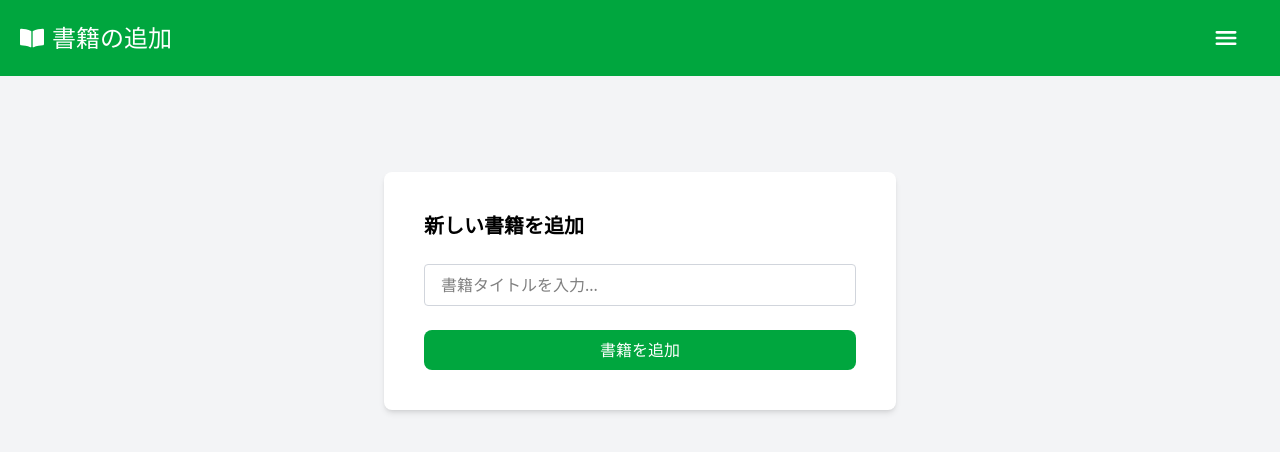
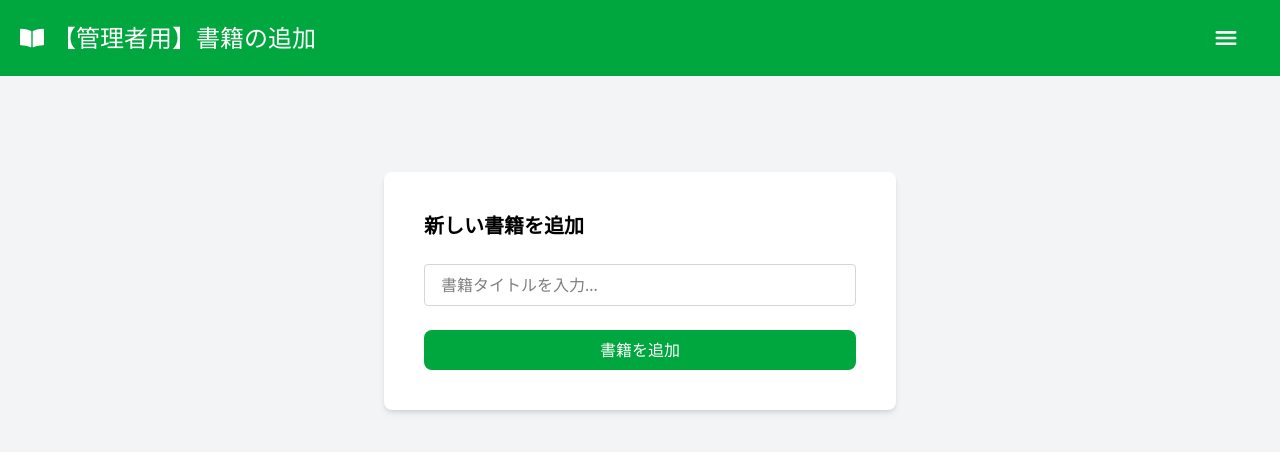
Before and after one commit to rikuyu/book-app-java, a React (Vite) app in the folder frontend/: page /admin/add_book in a window 1280 px wide. Shown: the top 452 px of the page. Built offline with nearby package versions, Linux system fonts and the light colour scheme.

Commit message:
fix title

```diff
--- a/frontend/src/components/AddBook.tsx
+++ b/frontend/src/components/AddBook.tsx
@@ -42,7 +42,7 @@ const AddBook = () => {
             <header className="bg-green-600 text-white py-4 flex justify-between items-center px-5">
                 <div className="flex items-center">
                     <FaBookOpen className="text-white w-6 h-6 mr-2"/>
-                    <h1 className="text-2xl font-medium">書籍の追加</h1>
+                    <h1 className="text-2xl font-medium">【管理者用】書籍の追加</h1>
                 </div>
                 <div className="relative">
                     <button onClick={toggleMenu} className="p-2 text-white rounded-full focus:outline-none">
--- a/frontend/src/components/BorowRecordTable.tsx
+++ b/frontend/src/components/BorowRecordTable.tsx
@@ -55,7 +55,7 @@ const BorrowRecordTable = () => {
             <header className="bg-green-600 text-white py-4 flex justify-between items-center px-5">
                 <div className="flex items-center">
                     <MdHistory className="text-white w-7 h-7 mr-2"/>
-                    <h1 className="text-2xl font-medium">管理用 貸出記録一覧</h1>
+                    <h1 className="text-2xl font-medium">【管理者用】貸出記録一覧</h1>
                 </div>
                 <div className="relative">
                     <button onClick={toggleMenu} className="p-2 text-white rounded-full focus:outline-none">
--- a/frontend/src/components/Register.tsx
+++ b/frontend/src/components/Register.tsx
@@ -26,7 +26,7 @@ function Register() {
                     throw new Error('Registration failed');
                 }
                 console.log('Registration Successful');
-                alert('登録が成功しました。ログインページに移動します。');
+                alert('登録に成功しました。ログインページに移動します。');
                 navigate('/login');
             })
             .catch((error) => {
--- a/frontend/src/components/UserTable.tsx
+++ b/frontend/src/components/UserTable.tsx
@@ -42,7 +42,7 @@ const UserTable: React.FC = () => {
             <header className="bg-green-600 text-white py-4 flex justify-between items-center px-5">
                 <div className="flex items-center">
                     <MdGroup className="text-white w-8 h-8 mr-2"/>
-                    <h1 className="text-2xl font-medium">管理用 すべてのユーザー</h1>
+                    <h1 className="text-2xl font-medium">【管理者用】すべてのユーザー</h1>
                 </div>
                 <div className="relative">
                     <button onClick={toggleMenu} className="p-2 text-white rounded-full focus:outline-none">
```
